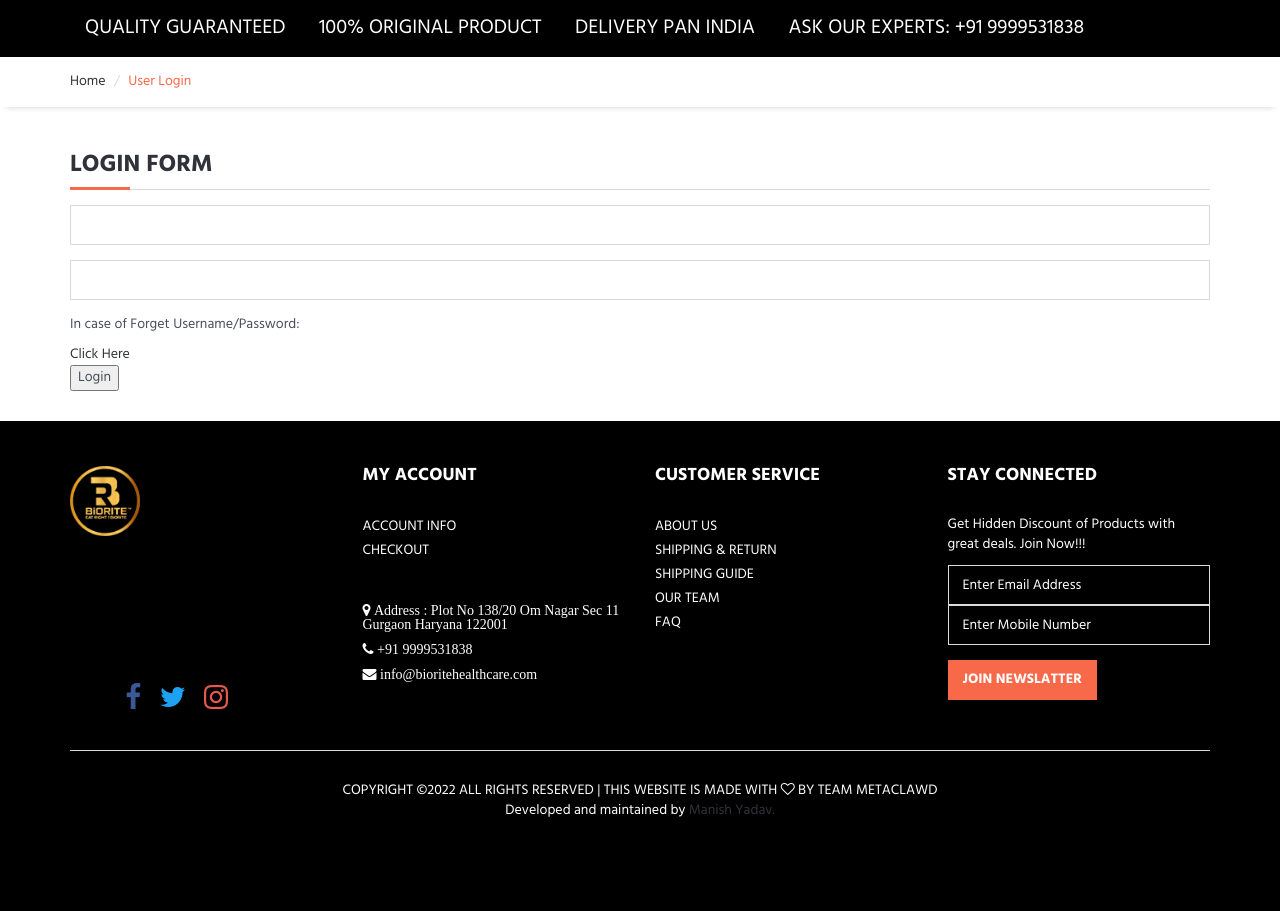
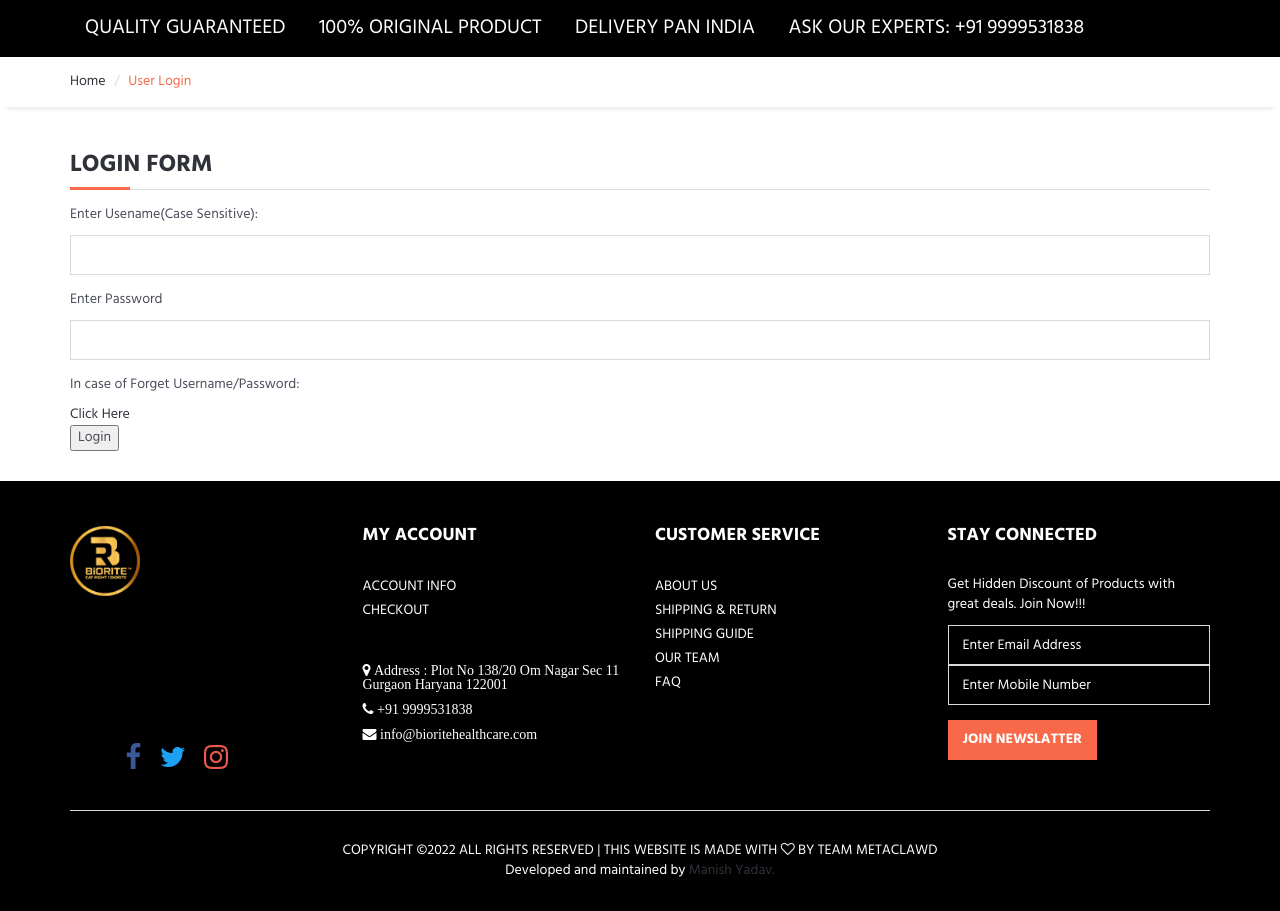
Before and after one commit to Tonystarq/Biorite, a Django app: page /login/ in a window 1280 px wide. Shown: the part 240-1151 px from the top of the page. Before the commit the page ends 1057 px from the top, so only its background shows below. Run offline with Django 3.2, Linux system fonts and the light colour scheme; data comes from the database, SQL or seed files in the repository; both versions use the stored data as it was after the commit; data that the repository does not hold is empty; parts of the project's set-up code (start-up, migrations or seed data) failed here and were passed over; some libraries are stand-ins or nearby versions; grey boxes are pictures that could not be loaded.

Commit message:
verify form changes and debug

```diff
--- a/user/forms.py
+++ b/user/forms.py
@@ -1,7 +1,7 @@
 from django import forms
 from django.contrib.auth.forms import UserCreationForm, UserChangeForm
 from django.contrib.auth.models import User
-from django.forms import TextInput, EmailInput, Select, FileInput
+from django.forms import TextInput, EmailInput, Select, FileInput,IntegerField
 
 from user.models import UserProfile
 
@@ -9,12 +9,13 @@
 class SignUpForm(UserCreationForm):
     username = forms.CharField(max_length=30,label= 'User Name :')
     email = forms.EmailField(max_length=200,label= 'Email :')
+    phone = forms.IntegerField(label= 'Phone Number :')
     first_name = forms.CharField(max_length=100, help_text='First Name',label= 'First Name :')
     last_name = forms.CharField(max_length=100, help_text='Last Name',label= 'Last Name :')
 
     class Meta:
         model = User
-        fields = ('username', 'email','first_name','last_name', 'password1', 'password2', )
+        fields = ('username','phone', 'email','first_name','last_name', 'password1', 'password2', )
 
 class UserUpdateForm(UserChangeForm):
     class Meta:
--- a/user/templates/login_form.html
+++ b/user/templates/login_form.html
@@ -44,9 +44,11 @@
                         <form action="" method="post">
                             {% csrf_token %}
                            <div class="form-group">
-								<input class="input" type="text" name="username" placeholder="Fuser Name">
+							<p>Enter Usename(Case Sensitive):</p>
+								<input class="input" type="text" name="username" placeholder="Phone number">
 							</div>
 							<div class="form-group">
+								<p>Enter Password</p>
 								<input class="input" type="password" name="password" placeholder="Password">
 							</div>
 							<p>In case of Forget Username/Password:</p>
--- a/user/views.py
+++ b/user/views.py
@@ -75,6 +75,7 @@
             username = form.cleaned_data.get('username')
             password = form.cleaned_data.get('password1')
             email = form.cleaned_data.get("email")
+            phone = form.cleaned_data.get("phone")
             first_name = form.cleaned_data.get("first_name")
             last_name = form.cleaned_data.get("last_name")
 
@@ -88,6 +89,7 @@
                     messages.success(request, 'Email is taken.')
                     return HttpResponseRedirect('/signup')
 
+
                 auth_token = str(uuid.uuid4())
                 send_mail_after_registration(email , auth_token)
                 user_obj = User(username = username , email = email, first_name=first_name, last_name=last_name)
@@ -95,14 +97,15 @@
                 user_obj.save()
 
 
-                profile_obj = UserProfile.objects.create(user = user_obj , auth_token = auth_token)
+                profile_obj = UserProfile.objects.create(user = user_obj ,phone = phone, auth_token = auth_token)
                 profile_obj.save()
 
                 messages.success(request, 'Mail has been sent for confirmation!')
                 messages.success(request, 'Please check Spam Section of Mail as well!')
 
 
-                return HttpResponseRedirect('/')
+                return HttpResponseRedirect('/signup')
+
 
 
             except Exception as e:
@@ -249,7 +252,7 @@
 
 def send_mail_after_registration(email , token):
     subject = 'Your accounts need to be verified'
-    message = f'Hi paste the link to verify your account http://127.0.0.1:8000/verify/{token}'
+    message = f'Hi paste the link to verify your account http://bioritehealthcare.com/verify/{token}'
     email_from = settings.EMAIL_HOST_USER
     recipient_list = [email]
     send_mail(subject, message , email_from ,recipient_list )
```
Also changed, not shown: db.sqlite3.
